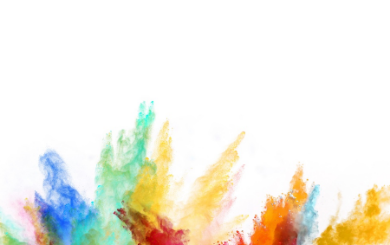
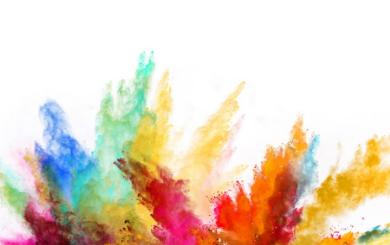
Before and after one commit to caitlindaitch/portfolio-jan2016, a website: page index.html in a window 390 px wide. Shown: the part 111-356 px from the top of the page. Drawn offline with nearby package versions, Linux system fonts and the light colour scheme.

Commit message:
Mobile positioning

```diff
--- a/assets/css/style.scss
+++ b/assets/css/style.scss
@@ -341,6 +341,6 @@ h1 {
 
 	.bg-img {
 		width: 200%;
-		top: -300px;
+		top: -350px;
 	}
 }
```
Also changed, not shown: assets/css/style.css.
